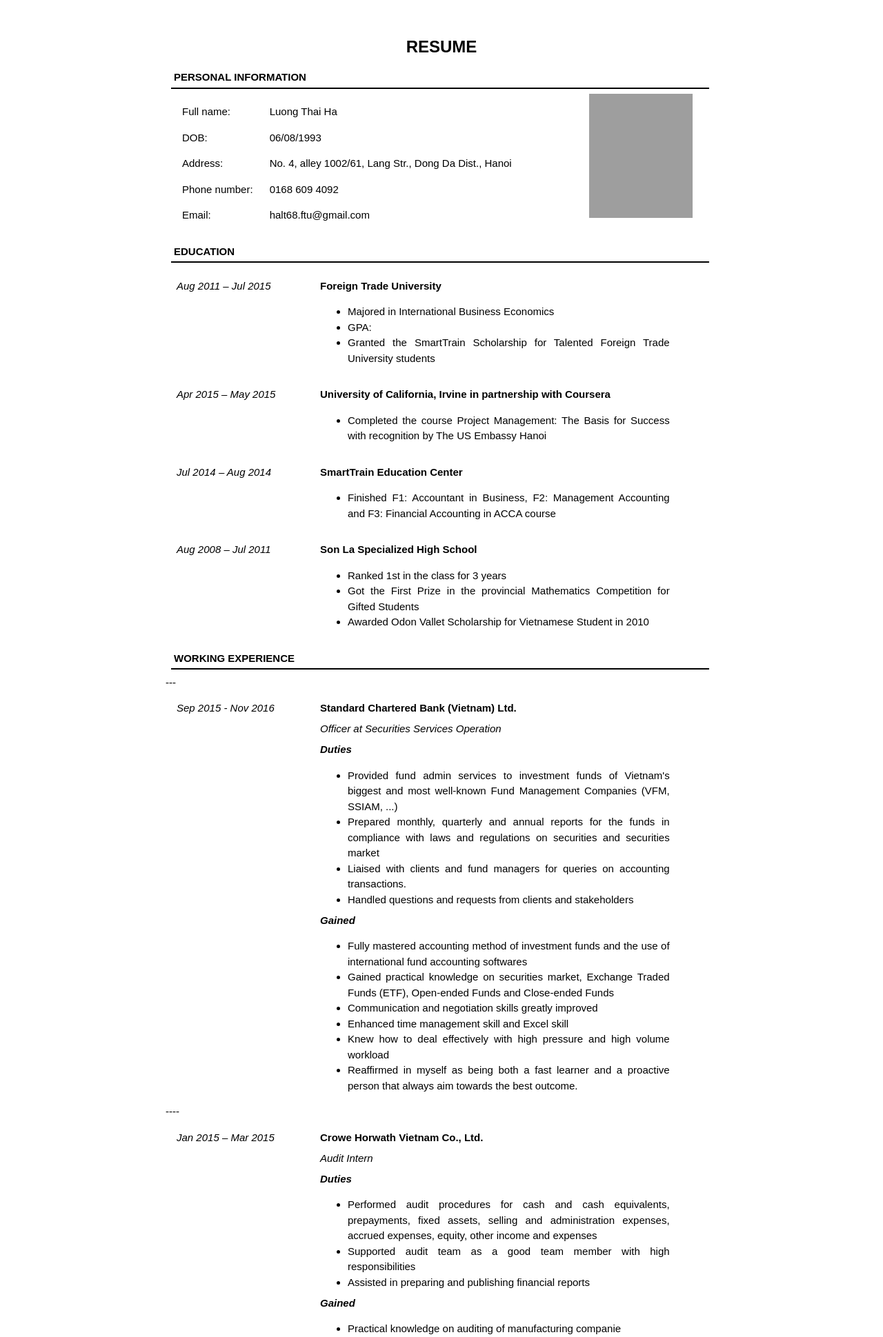
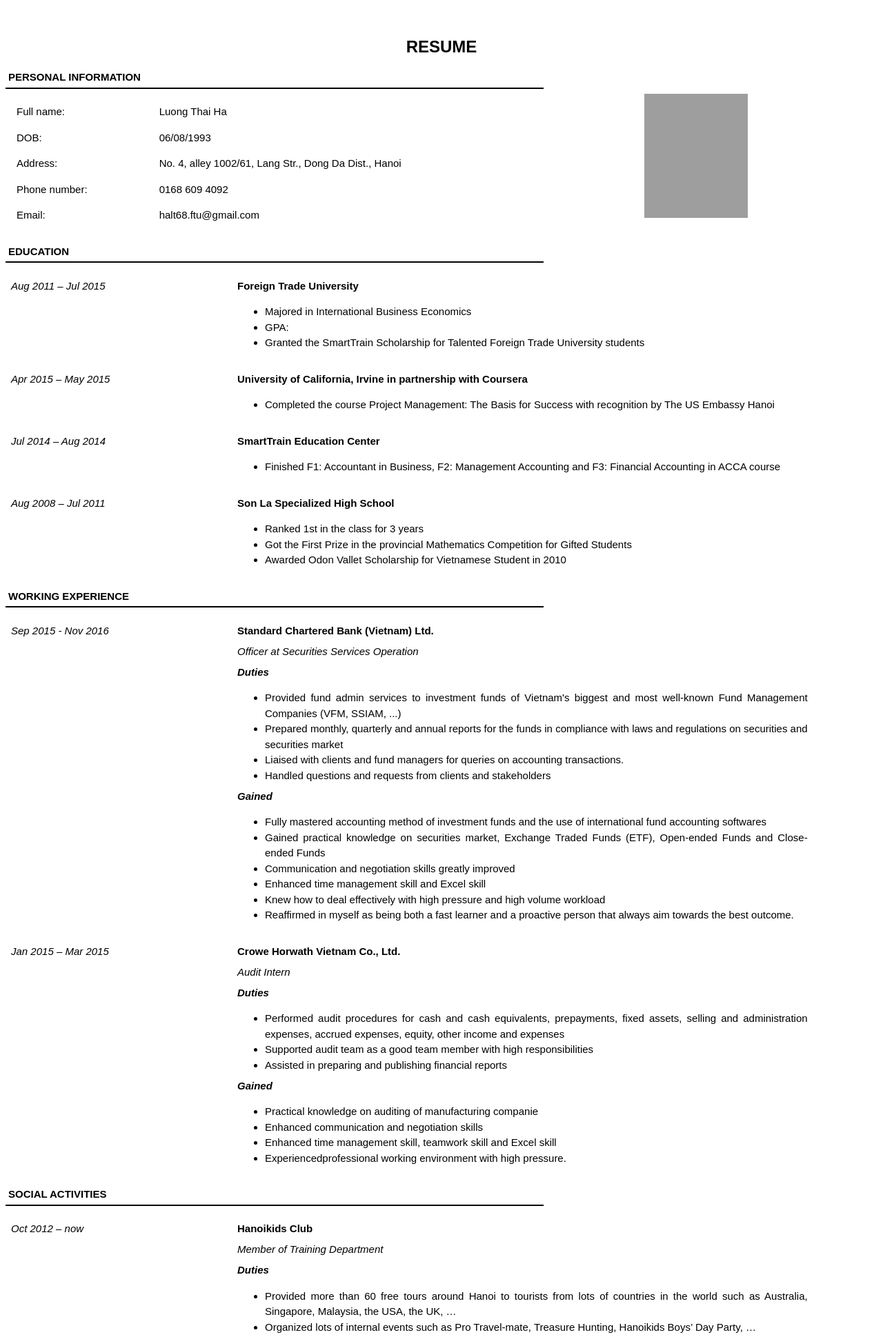
Before and after one commit to thaihaluong/CVfactory, a Flask app: page /cv in a window 1280 px wide. Shown: the top 1939 px of the page at 69% size. Run offline with Flask 2, Linux system fonts and the light colour scheme; grey boxes are pictures that could not be loaded.

Commit message:
no message

```diff
--- a/static/T1.css
+++ b/static/T1.css
@@ -1,17 +1,17 @@
  body {
        background: white/* #74AFAD #6DBDD6;*/
      }
-    section {
+    /**section {
 
         width: 800px;
         /* to centre page on screen*/
-        margin-left: auto;
+       /* margin-left: auto;
         margin-right: auto;
         margin-bottom: 2em;
-        background: white /*white*/;
+        background: white /*white*/
 
 
-    }
+
     .resume{
         margin-top: -0.1em;
         margin-bottom: 0.4em;
--- a/templates/Template 1.html
+++ b/templates/Template 1.html
@@ -122,8 +122,7 @@
 				<p>WORKING EXPERIENCE</p>
 			</div>
     <hr color="w3-black">
-    ---
-    <div class="w3-row-padding">
+      <div class="w3-row-padding">
 
             <div class="w3-col s3">
                 <p class="italic subDetails">Sep 2015 - Nov 2016</p>
@@ -153,7 +152,6 @@
 				</article>
             </div>
     </div>
-    ----
     <div class="w3-row-padding">
 
             <div class="w3-col s3">
```
